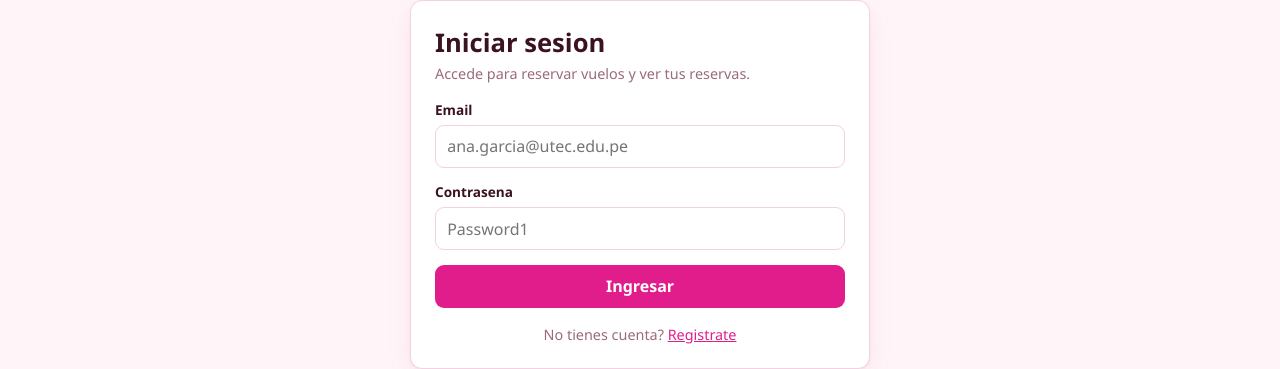
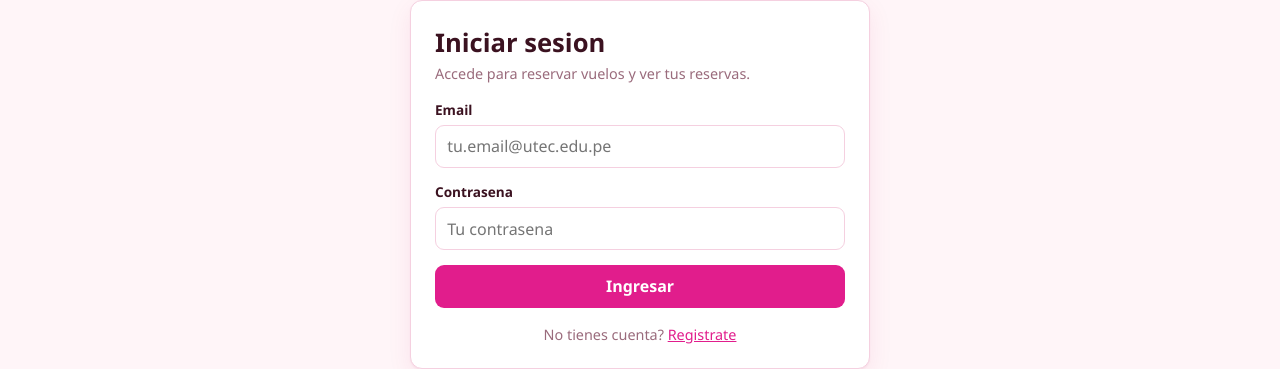
Before and after one commit to celestesevillano/flyaway-frontend-celestesevillano, a React (Vite) app: page /login in a window 1280 px wide. Shown: the part 123-492 px from the top of the page. Built offline with nearby package versions, Linux system fonts and the light colour scheme; no server answers.

Commit message:
Remove test credentials from login placeholders

```diff
--- a/src/pages/LoginPage.tsx
+++ b/src/pages/LoginPage.tsx
@@ -64,7 +64,7 @@ export default function LoginPage() {
               type="email"
               value={email}
               onChange={(e) => setEmail(e.target.value)}
-              placeholder="ana.garcia@utec.edu.pe"
+              placeholder="tu.email@utec.edu.pe"
               autoComplete="email"
             />
           </label>
@@ -75,7 +75,7 @@ export default function LoginPage() {
               type="password"
               value={password}
               onChange={(e) => setPassword(e.target.value)}
-              placeholder="Password1"
+              placeholder="Tu contrasena"
               autoComplete="current-password"
             />
           </label>
```
